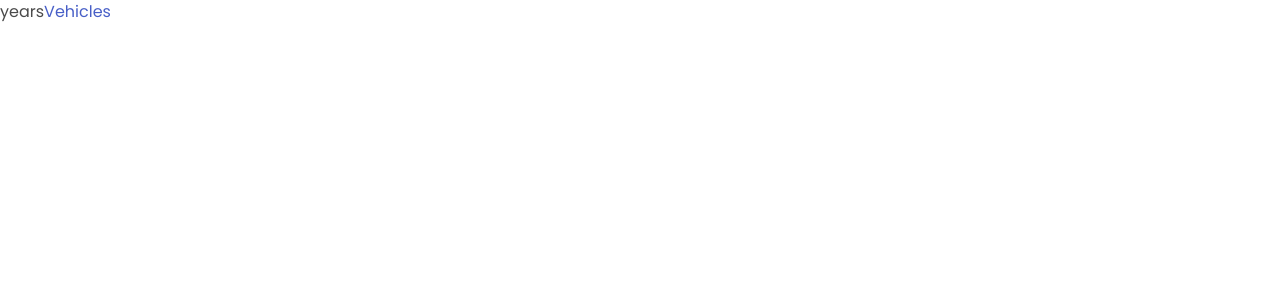
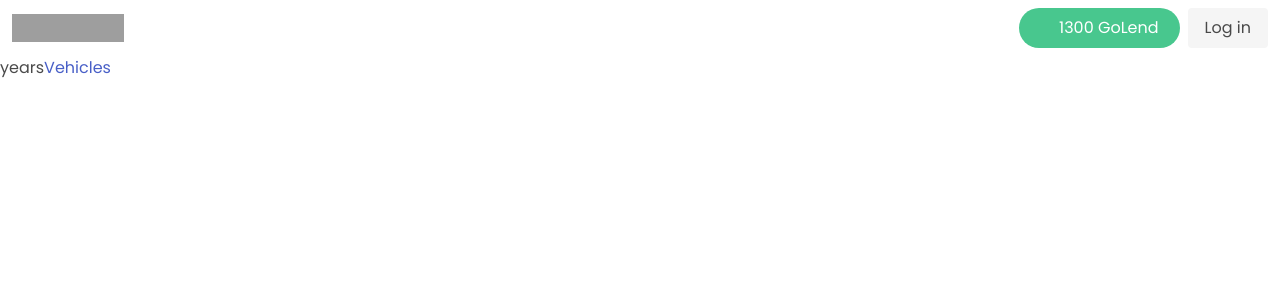
Before and after one commit to tiagomatos8/cars-react-no-cra, a React app: page /years in a window 1280 px wide. Shown: the top 300 px of the page. Built offline with nearby package versions, Linux system fonts and the light colour scheme; grey boxes are pictures that could not be loaded.

Commit message:
WIP - button component and Header component

```diff
--- a/src/App.js
+++ b/src/App.js
@@ -1,12 +1,15 @@
 import React from 'react';
 
 import { BrowserRouter as Router, Switch, Route, Link } from 'react-router-dom';
+import Header from './components/Header/Header';
 
 const App = () => {
   return (
     <div className='App.component'>
       <Router>
+      <Header logo='https://images.ctfassets.net/cvf73uxjrvk8/4SqBLy8f5lTANevQmm9U6O/5e8a29512ecbf8d5307eb1890e34bcb2/logo-color.svg' />
         <Switch>
+
           {/* If the current URL is /years, this route is rendered
             while the rest are ignored */}
           <Route path='/years'>
@@ -29,7 +32,6 @@ const App = () => {
 
           {/* If none of the previous routes render anything,
             this route acts as a fallback.
-
             Important: A route with path="/" will *always* match
             the URL because all URLs begin with a /. So that's
             why we put this one last of all */}
@@ -41,6 +43,7 @@ const App = () => {
               </div>
             )}
           </Route>
+
         </Switch>
       </Router>
     </div>
--- /dev/null
+++ b/src/components/Button/Button.js
@@ -0,0 +1,30 @@
+import React from 'react'
+import PropTypes from 'prop-types';
+
+const Button = props => {
+  return (
+    <button className={`Button-component button ${props.isRounded && 'is-rounded'} ${props.color && props.color}`}>
+      {props.icon ? (
+        <>
+          <span className="icon is-small">
+            <i className="fas fa-github"></i>
+          </span>
+          <span>{props.label}</span>
+        </>
+      ) : (
+        <>
+          {props.label}
+        </>
+      )}
+    </button>
+  )
+}
+
+Button.propTypes = {
+  label: PropTypes.string,
+  isRounded: PropTypes.bool,
+  icon: PropTypes.string,
+  color: PropTypes.string
+}
+
+export default Button;
--- /dev/null
+++ b/src/components/Header/Header.js
@@ -0,0 +1,51 @@
+import React from 'react';
+import PropTypes from 'prop-types';
+import Button from '../Button/Button';
+
+const Header = props => {
+  return (
+    <div>
+      <nav className='navbar' role='navigation' aria-label='main navigation'>
+        <div className='navbar-brand'>
+          <a className='navbar-item' onClick={() => console.log('history.push("/years")')}>
+            <img
+              src={props.logo}
+              width='112'
+              height='28'
+            />
+          </a>
+
+          <a
+            role='button'
+            className='navbar-burger burger'
+            aria-label='menu'
+            aria-expanded='false'
+            data-target='navbarBasicExample'
+          >
+            <span aria-hidden='true'></span>
+            <span aria-hidden='true'></span>
+            <span aria-hidden='true'></span>
+          </a>
+        </div>
+
+        <div id='navbarBasicExample' className='navbar-menu'>
+
+          <div className='navbar-end'>
+            <div className='navbar-item'>
+              <div className='buttons'>
+                <Button color='is-success' isRounded={true} label='1300 GoLend' icon='fab fa-twitter' />
+                <a className='button is-light'>Log in</a>
+              </div>
+            </div>
+          </div>
+        </div>
+      </nav>
+    </div>
+  );
+};
+
+Header.propTypes = {
+  logo: PropTypes.string
+};
+
+export default Header;
```
Also changed, not shown: src/components/Button/Button.scss (added), src/components/Header/Header.scss (added), 1 other file (tests, documents, lock files or other folders).
